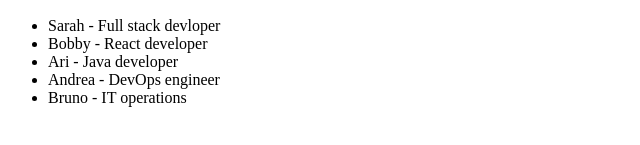
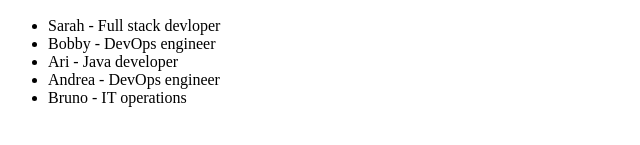
Before and after one commit to Chinedu-Kemekwele/git-project, a plain HTML site: page src/main/webapp/index.html in a window 1280 px wide. Shown: the part 383-528 px from the top of the page, 0-640 px from the left. Drawn offline with Linux system fonts and the light colour scheme.

```diff
--- a/src/main/webapp/index.html
+++ b/src/main/webapp/index.html
@@ -10,7 +10,7 @@
 meeting.jpg" width="" />
     <ul>
         <li>Sarah - Full stack devloper</li>
-        <li>Bobby - React developer</li>
+        <li>Bobby - DevOps engineer</li>
         <li>Ari - Java developer</li>
         <li>Andrea - DevOps engineer</li>
         <li>Bruno - IT operations</li>
```
